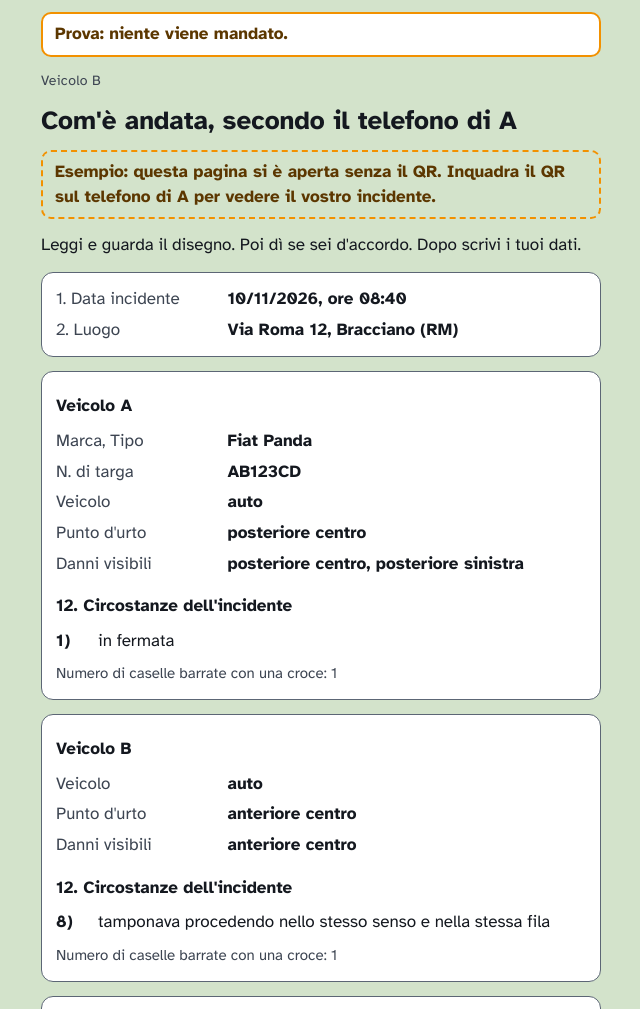
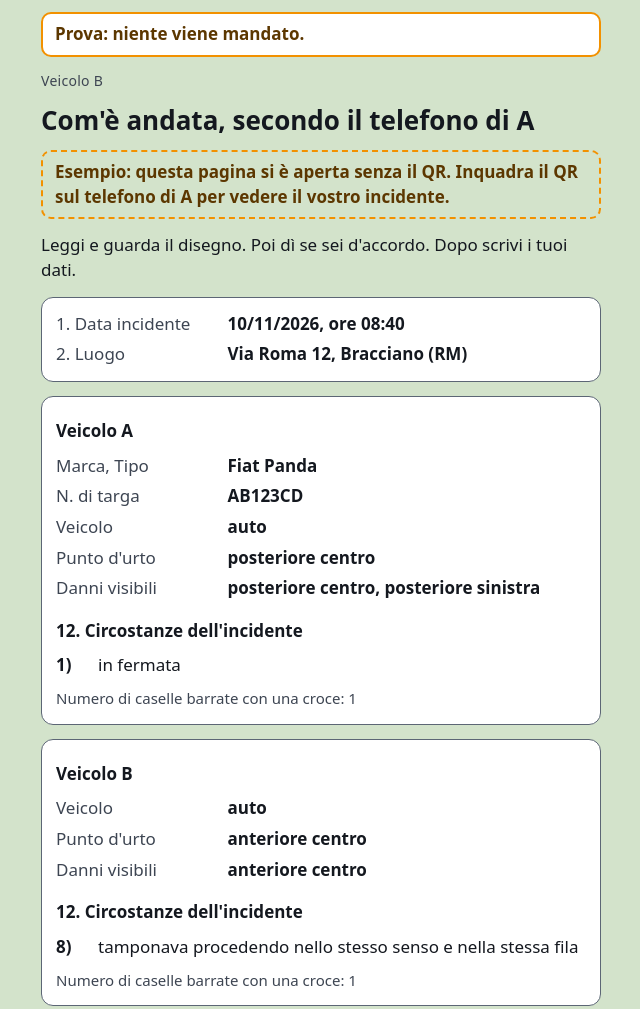
Before and after one commit to RobertoMatarrese/app-sinistri-pagina-qr, a plain HTML site: page index.html in a window 1280 px wide. Shown: the top 1009 px of the page, without its empty margins (319-959 px from the left). Drawn offline with Linux system fonts and the light colour scheme.

Commit message:
senza Google Fonts: la pagina usa il carattere del telefono e non chiama nessun indirizzo esterno
Co-Authored-By: Claude Fable 5.2 <noreply@anthropic.com>

```diff
--- a/index.html
+++ b/index.html
@@ -7,15 +7,13 @@
 <style>body{margin:0}img{max-width:100%}[hidden]{display:none!important}</style>
 <title>Modulo del veicolo B</title>
 <meta name="claude:viewport-fit-sides" content="cover">
-<link rel="preconnect" href="https://fonts.googleapis.com">
-<link rel="stylesheet" href="https://fonts.googleapis.com/css2?family=Atkinson+Hyperlegible:wght@400;700&display=swap">
 <style>
 /* Una colonna da telefono, una schermata alla volta come l'app: fondo salvia, riquadri chiari, tasti blu. Colori di Tema.kt. */
 :root {
   --fondo: #D3E3CB; --riquadro: #FFFFFF; --riquadro2: #EDF4E8; --testo: #14181F; --testo2: #3D4552;
   --blu: #163E73; --su-blu: #FFFFFF; --bordo: #5C6675; --errore: #861114; --ambra: #F29100; --ambra-testo: #5C3700;
   --griglia: #C9D6C2; --mezzo-a: #163E73; --mezzo-b: #9A4A00;
-  --carattere: "Atkinson Hyperlegible", "Segoe UI", Roboto, system-ui, sans-serif;
+  --carattere: "Atkinson Hyperlegible", system-ui, -apple-system, "Segoe UI", Roboto, sans-serif;
 }
 @media (prefers-color-scheme: dark) { :root:not([data-theme="light"]) {
   --fondo: #121713; --riquadro: #0F1216; --riquadro2: #26302A; --testo: #F2F4F7; --testo2: #C9D0DA;
```
